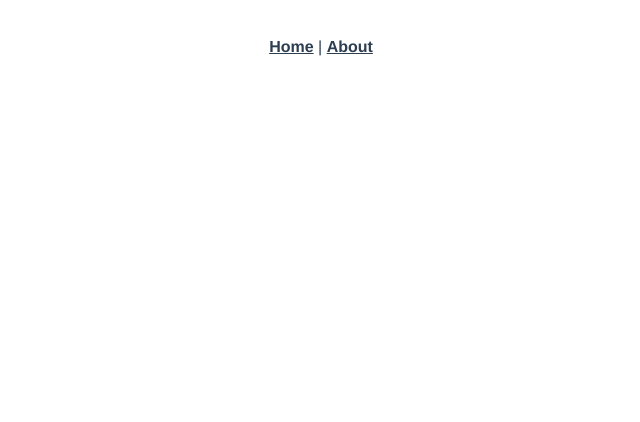
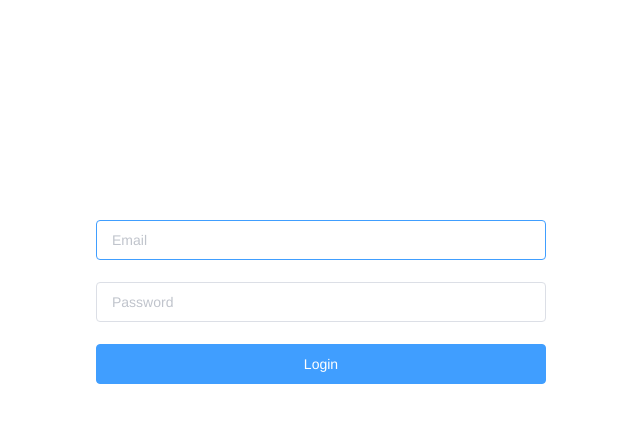
Before and after one commit to ndinhbang/admin, a Vue app in the folder frontend/: page /login in a window 1280 px wide. Shown: the top 422 px of the page, without its empty margins (319-959 px from the left). Built offline with nearby package versions, Linux system fonts and the light colour scheme.

Commit message:
display login form

```diff
--- a/frontend/package.json
+++ b/frontend/package.json
@@ -14,7 +14,9 @@
     "core-js": "^2.6.5",
     "element-ui": "^2.4.5",
     "moment": "^2.24.0",
+    "normalize.css": "^8.0.1",
     "register-service-worker": "^1.6.2",
+    "vee-validate": "^3.0.8",
     "vue": "^2.6.10",
     "vue-router": "^3.1.3",
     "vuex": "^3.1.1"
--- a/frontend/src/App.vue
+++ b/frontend/src/App.vue
@@ -1,29 +1,11 @@
 <template>
   <div id="app">
-    <div id="nav">
-      <router-link to="/">Home</router-link> |
-      <router-link to="/about">About</router-link>
-    </div>
-    <router-view/>
+    <router-view />
   </div>
 </template>
 
-<style lang="scss">
-#app {
-  font-family: 'Avenir', Helvetica, Arial, sans-serif;
-  -webkit-font-smoothing: antialiased;
-  -moz-osx-font-smoothing: grayscale;
-  text-align: center;
-  color: #2c3e50;
-}
-#nav {
-  padding: 30px;
-  a {
-    font-weight: bold;
-    color: #2c3e50;
-    &.router-link-exact-active {
-      color: #42b983;
+<script>
+    export default {
+        name: 'App'
     }
-  }
-}
-</style>
+</script>
--- /dev/null
+++ b/frontend/src/components/auth/LoginForm.vue
@@ -0,0 +1,84 @@
+<template>
+    <el-form :model="loginForm" status-icon :rules="rules" ref="loginForm" class="login-form">
+        <el-form-item prop="email">
+            <el-input
+                    ref="email"
+                    v-model="loginForm.email"
+                    placeholder="Email"
+                    name="email"
+                    type="text"
+                    tabindex="1"
+                    autocomplete="on"
+            />
+        </el-form-item>
+
+        <el-tooltip v-model="capsTooltip" content="Caps lock is On" placement="right" manual>
+            <el-form-item prop="password">
+                <el-input
+                        ref="password"
+                        v-model="loginForm.password"
+                        placeholder="Password"
+                        name="password"
+                        type="password"
+                        tabindex="2"
+                        autocomplete="on"
+                        @keyup.native="checkCapslock"
+                        @blur="capsTooltip = false"
+                        @keyup.enter.native="handleLogin"
+                />
+            </el-form-item>
+        </el-tooltip>
+
+        <el-button :loading="loading" type="primary" style="width:100%;margin-bottom:30px;"
+                   @click.native.prevent="handleLogin">Login
+        </el-button>
+    </el-form>
+</template>
+
+<script>
+    export default {
+        name: 'Login',
+        data() {
+            return {
+                loginForm: {
+                    email: '',
+                    password: ''
+                },
+                capsTooltip: false,
+                loading: false,
+                rules: {}
+            };
+        },
+        mounted() {
+            if (this.loginForm.email === '') {
+                this.$refs.email.focus()
+            } else if (this.loginForm.password === '') {
+                this.$refs.password.focus()
+            }
+        },
+        methods: {
+            checkCapslock({shiftKey, key} = {}) {
+                if (key && key.length === 1) {
+                    this.capsTooltip = shiftKey && (key >= 'a' && key <= 'z') || !shiftKey && (key >= 'A' && key <= 'Z');
+                }
+                if (key === 'CapsLock' && this.capsTooltip === true) {
+                    this.capsTooltip = false
+                }
+            },
+            handleLogin() {
+                this.loading = true
+            }
+        }
+    }
+</script>
+
+<style lang="scss">
+    .login-form {
+        position: relative;
+        width: 520px;
+        max-width: 100%;
+        padding: 200px 35px 0;
+        margin: 0 auto;
+        overflow: hidden;
+    }
+</style>
--- a/frontend/src/main.js
+++ b/frontend/src/main.js
@@ -1,8 +1,13 @@
 import Vue from 'vue'
+import 'normalize.css/normalize.css' // a modern alternative to CSS resets
+
 import App from './App.vue'
 import router from './router'
 import store from './store'
 import './registerServiceWorker'
+import './plugins/element.js'
+
+import './scss/style.scss'
 
 Vue.config.productionTip = false
 
--- /dev/null
+++ b/frontend/src/plugins/element.js
@@ -0,0 +1,30 @@
+import Vue from 'vue'
+import {
+    Container,
+    Header,
+    Main,
+    Aside,
+    Row,
+    Col,
+    Button,
+    Form,
+    FormItem,
+    Input,
+    Tooltip
+} from 'element-ui'
+import lang from 'element-ui/lib/locale/lang/en'
+import locale from 'element-ui/lib/locale'
+
+locale.use(lang)
+
+Vue.use(Container)
+Vue.use(Header)
+Vue.use(Main)
+Vue.use(Aside)
+Vue.use(Row)
+Vue.use(Col)
+Vue.use(Button)
+Vue.use(Form)
+Vue.use(FormItem)
+Vue.use(Input)
+Vue.use(Tooltip)
--- a/frontend/src/router.js
+++ b/frontend/src/router.js
@@ -20,6 +20,11 @@ export default new Router({
             // this generates a separate chunk (about.[hash].js) for this route
             // which is lazy-loaded when the route is visited.
             component: () => import(/* webpackChunkName: "about" */ './views/About.vue')
-    }
+        },
+        {
+            path: '/login',
+            name: 'login',
+            component: () => import('./views/auth/Login.vue')
+        },
     ]
 })
--- /dev/null
+++ b/frontend/src/scss/style.scss
@@ -0,0 +1,42 @@
+//@import "reset";
+//
+//@import "variables";
+//@import "medias";
+//@import "global";
+//@import "fonts";
+
+html {
+  height: 100%;
+  box-sizing: border-box;
+}
+
+body {
+  height: 100%;
+  -moz-osx-font-smoothing: grayscale;
+  -webkit-font-smoothing: antialiased;
+  text-rendering: optimizeLegibility;
+  font-family: Helvetica Neue, Helvetica, Arial, sans-serif;
+}
+
+*,
+*:before,
+*:after {
+  box-sizing: inherit;
+}
+
+a:focus,
+a:active {
+  outline: none;
+}
+
+a,
+a:focus,
+a:hover {
+  cursor: pointer;
+  color: inherit;
+  text-decoration: none;
+}
+
+div:focus {
+  outline: none;
+}
--- /dev/null
+++ b/frontend/src/views/auth/Login.vue
@@ -0,0 +1,23 @@
+<template>
+    <el-container>
+        <el-main>
+            <el-row type="flex" class="row-bg" justify="center">
+                <!--<el-col :span="6">-->
+                    <LoginForm></LoginForm>
+                <!--</el-col>-->
+            </el-row>
+        </el-main>
+    </el-container>
+</template>
+
+<script>
+    // @ is an alias to /src
+    import LoginForm from '@/components/auth/LoginForm.vue'
+
+    export default {
+        name: 'Login',
+        components: {
+            LoginForm
+        }
+    }
+</script>
```
Also changed, not shown: 1 other file (tests, documents, lock files or other folders). Lines whose indentation alone changed are shown as unchanged.
